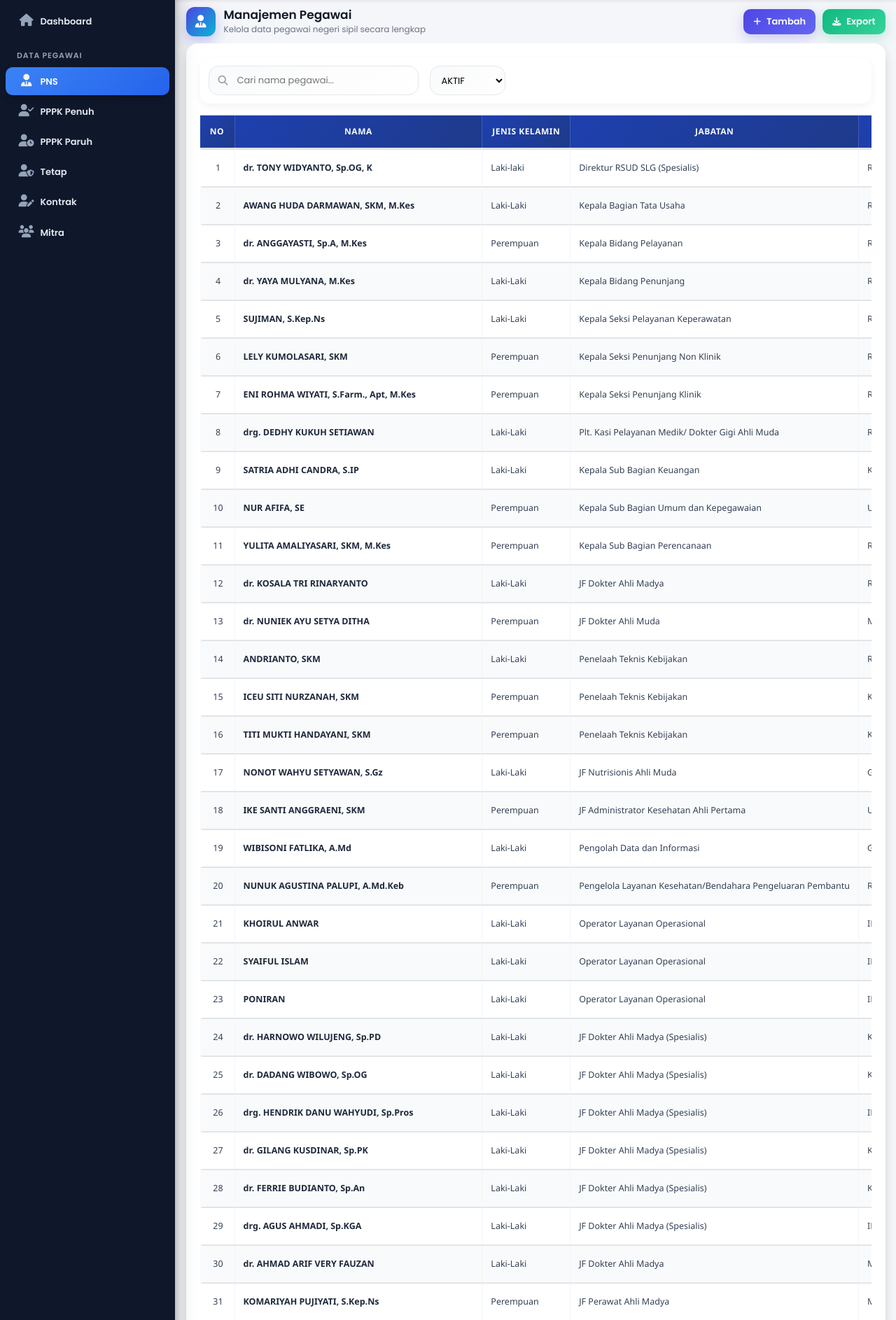
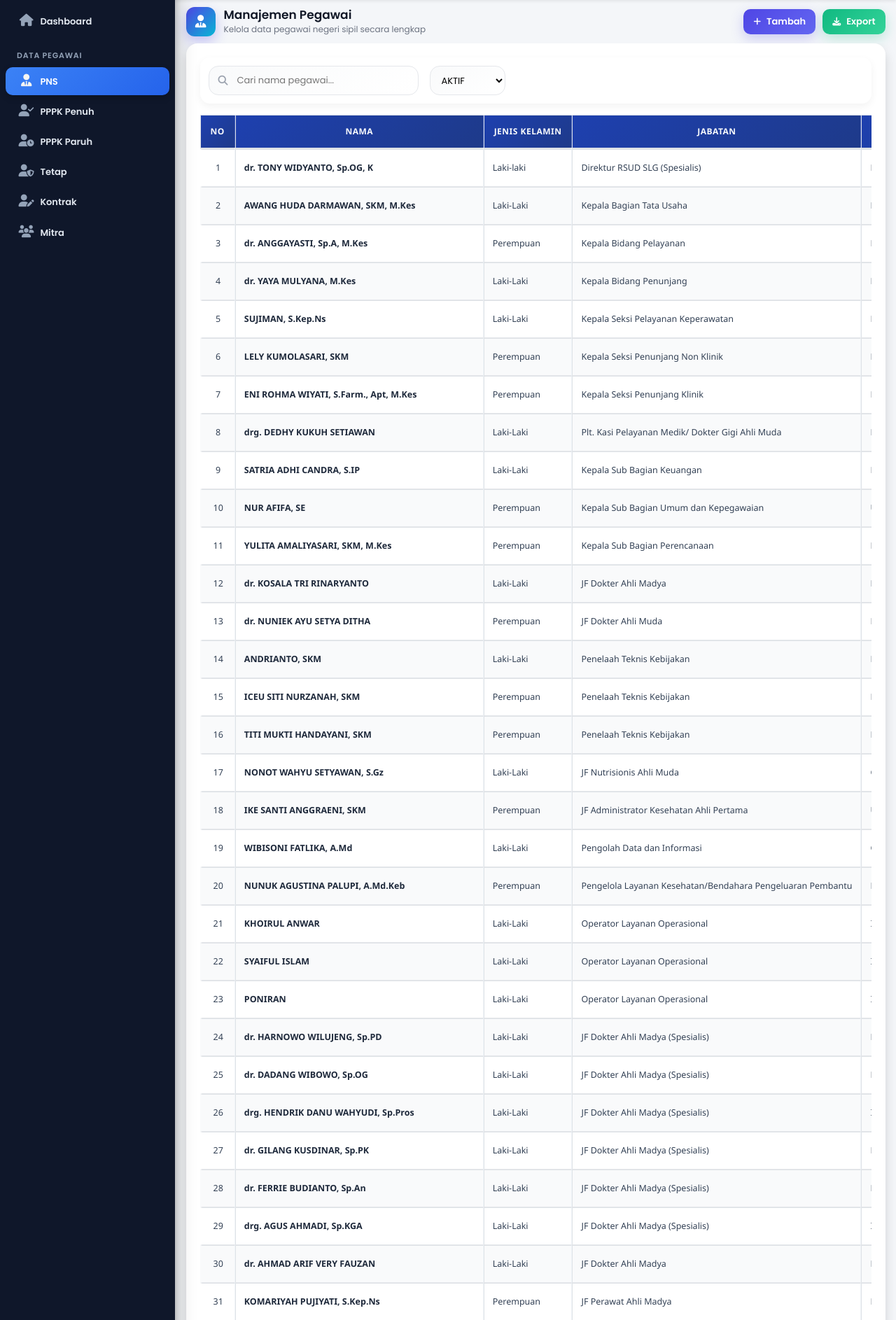
Before and after one commit to karimhbp123/manajemen_rs, a PHP site: page /pages/PNS/index.php in a window 1280 px wide. Shown: the part 57-1943 px from the top of the page at 70% size. Run offline with PHP 8.4, Linux system fonts and the light colour scheme; a user stored in the database is signed in; data comes from the database, SQL or seed files in the repository; some libraries are stand-ins or nearby versions.

Commit message:
update table-bordered

```diff
--- a/pages/Kontrak/index.php
+++ b/pages/Kontrak/index.php
@@ -927,7 +927,7 @@ $base_path = $_SERVER['DOCUMENT_ROOT'] . $base_url;
             </div>
           <?php endif; ?>
           <div class="table-responsive">
-            <table class="table table-hover align-middle text-sm">
+            <table class="table table-bordered table-hover align-middle text-sm">
               <thead id="tableHead">
                 <tr class="thead-full">
                   <th>NO</th>
--- a/pages/Mitra/index.php
+++ b/pages/Mitra/index.php
@@ -781,7 +781,7 @@ $base_path = $_SERVER['DOCUMENT_ROOT'] . $base_url;
             </div>
           <?php endif; ?>
           <div class="table-responsive">
-            <table class="table table-hover align-middle text-sm">
+            <table class="table table-bordered table-hover align-middle text-sm">
               <thead id="tableHead">
                 <tr class="thead-full">
                   <th>NO</th>
--- a/pages/P3K-Paruh-Waktu/index.php
+++ b/pages/P3K-Paruh-Waktu/index.php
@@ -923,7 +923,7 @@ $base_path = $_SERVER['DOCUMENT_ROOT'] . $base_url;
             </div>
           <?php endif; ?>
           <div class="table-responsive">
-            <table class="table table-hover align-middle text-sm">
+            <table class="table table-bordered table-hover align-middle text-sm">
               <thead id="tableHead">
                 <tr class="thead-full">
                   <th>NO</th>
--- a/pages/P3K-Penuh-Waktu/index.php
+++ b/pages/P3K-Penuh-Waktu/index.php
@@ -923,7 +923,7 @@ $base_path = $_SERVER['DOCUMENT_ROOT'] . $base_url;
             </div>
           <?php endif; ?>
           <div class="table-responsive">
-            <table class="table table-hover align-middle text-sm">
+            <table class="table table-bordered table-hover align-middle text-sm">
               <thead id="tableHead">
                 <tr class="thead-full">
                   <th>NO</th>
--- a/pages/PNS/index.php
+++ b/pages/PNS/index.php
@@ -956,7 +956,7 @@ $aman    = $dataNotif['aman'] ?? 0;
             </div>
           <?php endif; ?>
           <div class="table-responsive">
-            <table class="table table-hover align-middle text-sm">
+            <table class="table table-bordered table-hover align-middle text-sm">
               <thead id="tableHead">
                 <tr class="thead-full">
                   <th>NO</th>
--- a/pages/Tetap/index.php
+++ b/pages/Tetap/index.php
@@ -922,7 +922,7 @@ $base_path = $_SERVER['DOCUMENT_ROOT'] . $base_url;
             </div>
           <?php endif; ?>
           <div class="table-responsive">
-            <table class="table table-hover align-middle text-sm">
+            <table class="table table-bordered table-hover align-middle text-sm">
               <thead id="tableHead">
                 <tr class="thead-full">
                   <th>NO</th>
```
